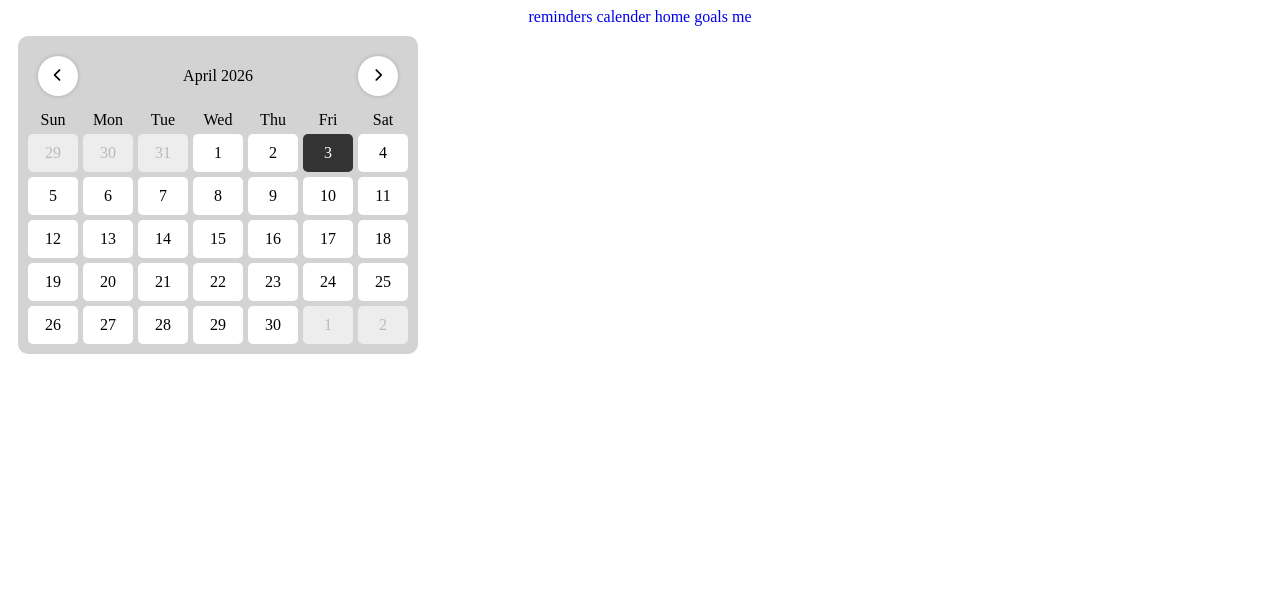
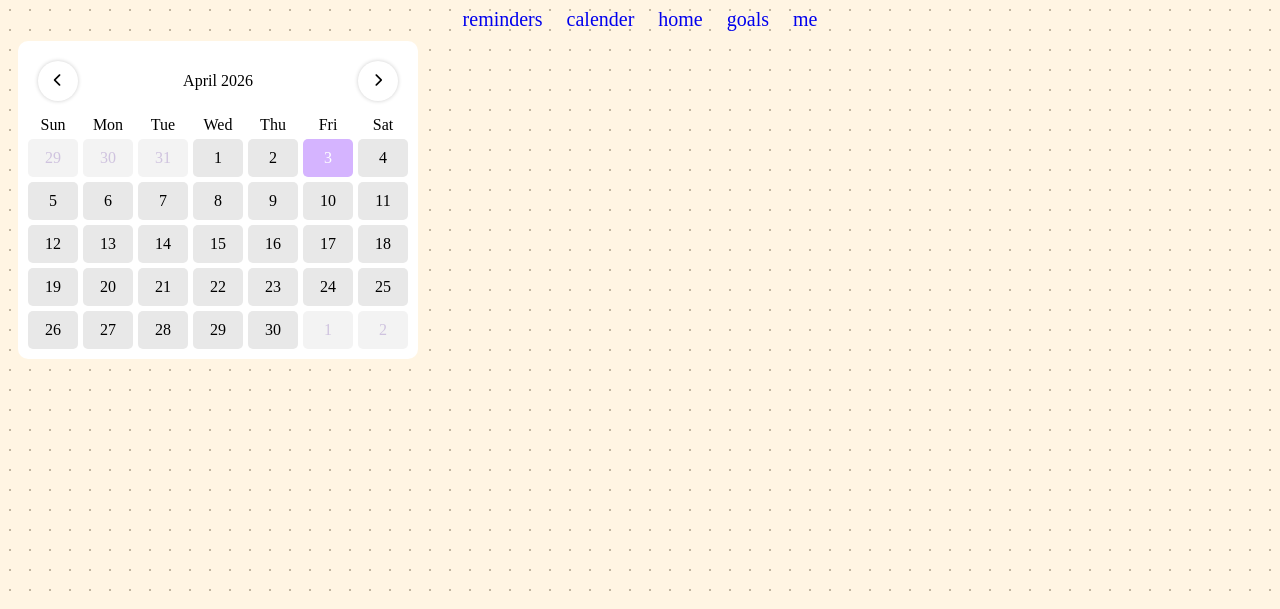
Before and after one commit to baileeba/ay25-26-cmp208-salcc-student-organiser, a PHP site: page / in a window 1280 px wide. Shown: the top 609 px of the page. Run offline with PHP 8.4, Linux system fonts and the light colour scheme.

Commit message:
updated colors

```diff
--- a/style.css
+++ b/style.css
@@ -1,5 +1,15 @@
 #nav a {
     text-decoration: none;
+    padding: 10px;
+    font-size: 20px;
+    width: 98%;
+    margin: auto;
+}
+
+body {
+    background-color: #fff5e3;
+    background-image: radial-gradient(#c0b5a0 1.5px, transparent 0);
+    background-size: 20px 20px;
 }
 
 /* dashboard */
@@ -17,7 +27,7 @@
     flex-direction: column;
     padding: 10px;
     border-radius: 10px;
-    background: lightgrey;
+    background: #fff;
 }
 
 .header {
@@ -61,17 +71,17 @@
 .date {
     padding: 10px;
     text-align: center;
-    background: white;
+    background: rgb(232, 232, 232);
     border-radius: 5px;
 }
 
 .inactive {
-    color: #aaa;
-    opacity: 0.6;
+    color: #a189c0;
+    opacity: 0.5;
 }
 
 .active {
-    background: #333;
+    background: #d5b4ff;
     color: white;
     border-radius: 5px;
 }
```
